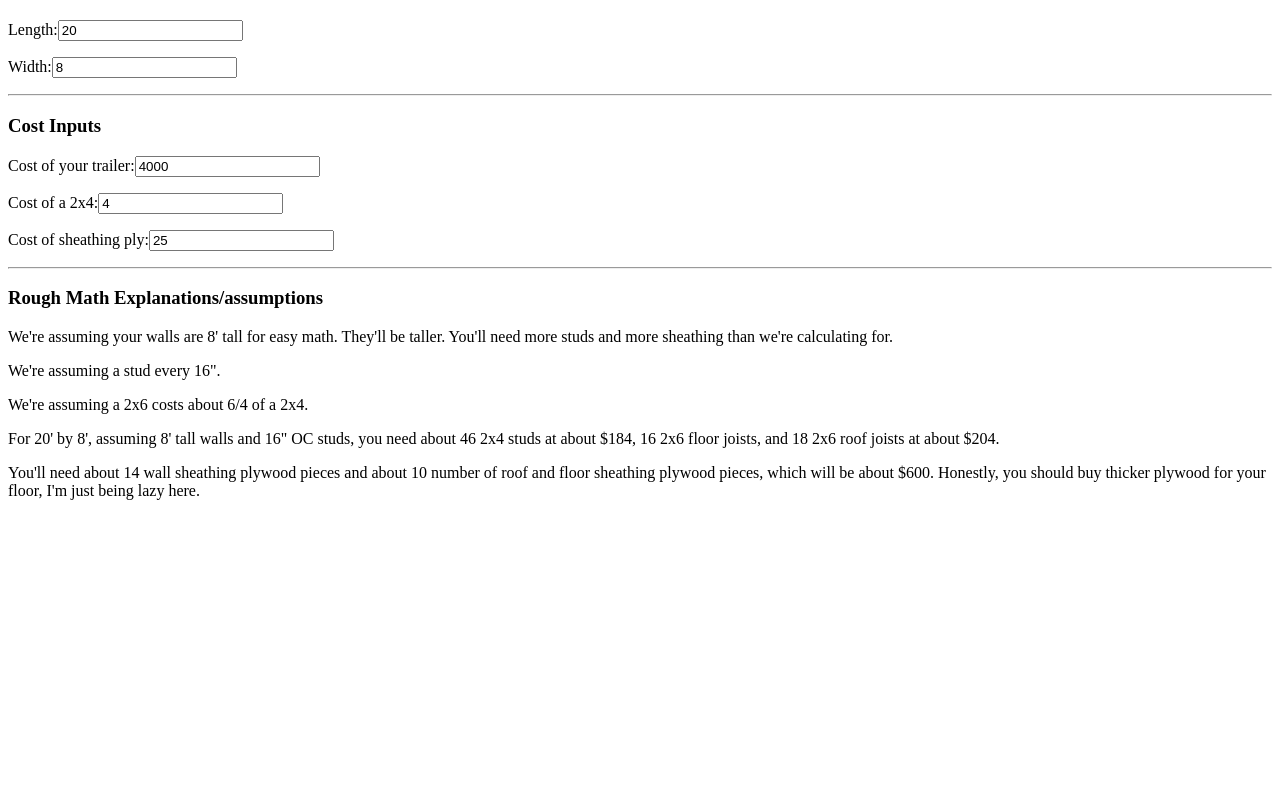
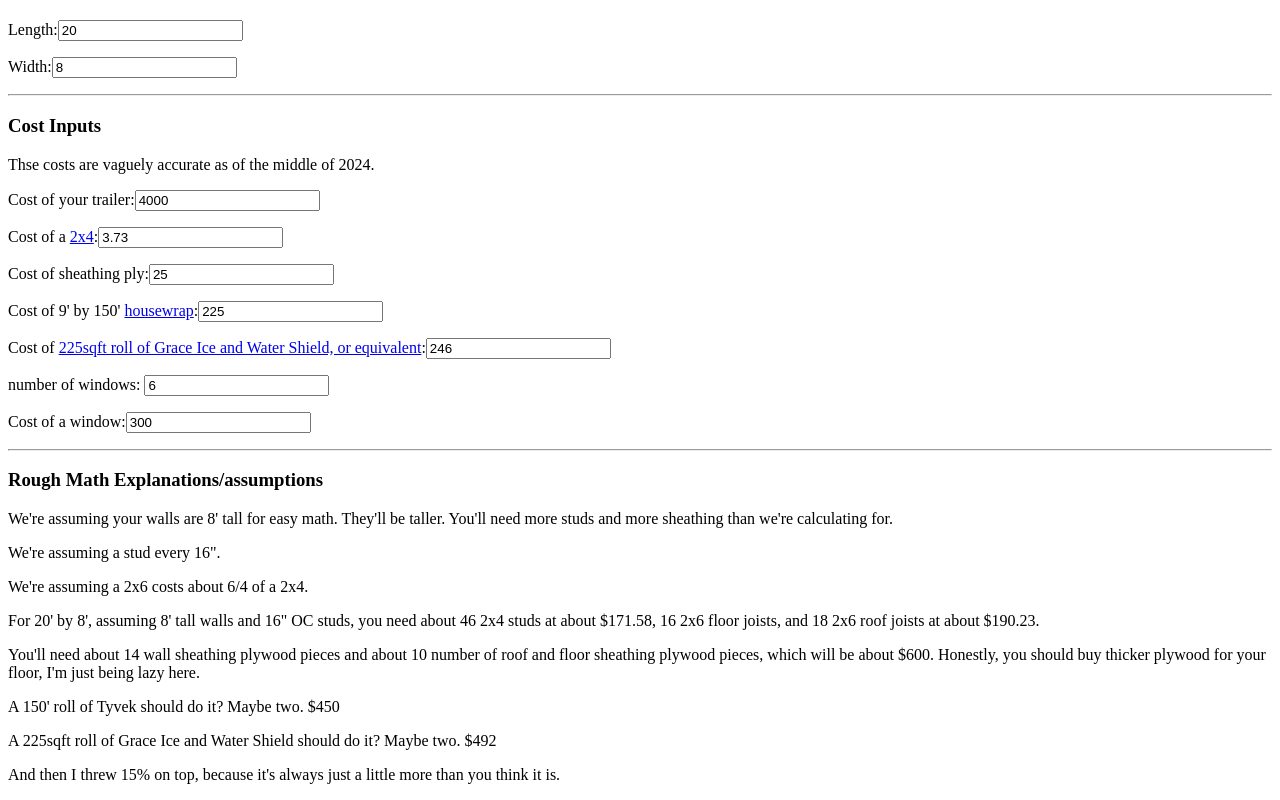
Before and after one commit to tonydiethelm/tinyhouseguesstimate, a SvelteKit app: page / in a window 1280 px wide. Shown: the part 241-1041 px from the top of the page. Before the commit the page ends 800 px from the top, so only its background shows below. Built offline with nearby package versions, Linux system fonts and the light colour scheme.

Commit message:
Further progress on roofing, windows, door costs.

```diff
--- a/src/routes/+page.svelte
+++ b/src/routes/+page.svelte
@@ -23,22 +23,7 @@ We want a running cost DIV floating on the upper right corner.
 
 <script>
 /*
-Calculate:
-2x4BoardFoot cost = cost of stud / length of stud in feet.
-2x6BoardFoot cost = 2x4BoardFoot cost * 6/4
-number of studs = (2L+2W)*12/16+4
-cost of studs = number of studs*cost of stud
-number of floor joists = length*12/16+1
-cost of floor joists = number of floor joists*width*2x6BoardFootCost.
-number of roof joists = number of floor joists + 2
-cost of roof joists = number of floor joists*(width+2)*2x6BoardFootCost
-circumference in feet = length*2+width*2
-assume 8' tall walls.
-number of wall sheathing ply = circumference /4
-number of roof and floor sheathing ply = 2*(length /4)
-sheathing ply cost = sheathing cost * (number of wall sheathingy ply + number of roof and wall sheathing ply)
-square feet walls = 8*2*length+8*2*width.
-total cost of water barrier = cost of water barrier * square feet walls / square feet barrier roll.
+
 square feet roof = length * 8
 total cost of roof barrier = cost of roof barrier * square feet roof/square feet roof barrier roll.
 total cost of roofing = cost of roofing piece * square feet roof/square feet roofing piece.
@@ -47,13 +32,14 @@ total cost of siding = cost of siding piece * square feet siding/square feet sid
 */
 
 //basic information
-$: totalCost = trailerCost + costOfStuds + costOfFloorJoists + costOfRoofJoists + sheathingPlyCost;
+$: totalCost = trailerCost + costOfStuds + costOfFloorJoists + costOfRoofJoists + sheathingPlyCost
++ houseWrapCost + roofingUnderlaymentCost;
 let length = 20;
 let width = 8;
 
 //trailer and framing costs
 let trailerCost = 4000;
-let twoByFourUnitCost = 4;
+let twoByFourUnitCost = 3.73;
 $: twoByFourBFCost = twoByFourUnitCost/8;
 $: twoBySixBFCost = twoByFourBFCost*6/4;
 $: numberOfStuds = 2*(length+width)*(12/16)+4;
@@ -71,7 +57,43 @@ $: numberOfRoofAndFloorSheathingPly = 2*(length /4);
 $: sheathingPlyCost = sheathingPlyUnitCost * (numberOfWallSheathingPly+numberOfRoofAndFloorSheathingPly);
 
 //housewrap
-let housewrapUnitCost = 225;
+let houseWrapUnitCost = 225;
+let houseWrapCost;
+if(circumference < 150){
+    houseWrapCost = houseWrapUnitCost;
+}
+if(150 < circumference < 300){
+    houseWrapCost = houseWrapUnitCost*2;
+}
+
+//roofing
+let graceIceWaterShieldUnitCost = 246;
+let roofingUnderlaymentCost;
+if(length*width < 225){
+    roofingUnderlaymentCost = graceIceWaterShieldUnitCost;
+}
+if(225 < length*width < 450){
+    roofingUnderlaymentCost = graceIceWaterShieldUnitCost*2;
+}
+
+//windows + door
+let numberOfWindows = 6;
+let windowUnitCost = 300;
+$: windowsCost = numberOfWindows * windowUnitCost;
+
+//electrical
+
+
+//plumbing
+
+
+//drywall
+
+
+//flooring
+
+
+//cabinets
 
 
 </script>
@@ -111,7 +133,7 @@ Cost of drywall:
 
 -->
 <div id='floatingCost'>
-Total Cost: ${totalCost}
+<p>Total Cost: ${(totalCost*1.15).toFixed(2)}</p>
 
 </div>
 
@@ -143,9 +165,17 @@ Total Cost: ${totalCost}
 
 <div id='stuffCostInputs'>
     <h3>Cost Inputs</h3>
+    <p>Thse costs are vaguely accurate as of the middle of 2024.</p>
     <p>Cost of your trailer:<input bind:value={trailerCost}></p>
-    <p>Cost of a 2x4:<input bind:value={twoByFourUnitCost}></p>
+    <p>Cost of a <a href="https://www.homedepot.com/p/2-in-x-4-in-x-8-ft-Prime-Stud-058449/312528776">2x4</a>:<input bind:value={twoByFourUnitCost}></p>
     <p>Cost of sheathing ply:<input bind:value={sheathingPlyUnitCost}></p>
+    <p>Cost of 9' by 150' <a href="https://www.homedepot.com/p/TYVEK-9-ft-x-150-ft-HomeWrap-Housewrap-1350-Sq-Ft-D15540826/308793219">housewrap</a>:<input bind:value={houseWrapUnitCost}></p>
+    <p>Cost of <a href="https://www.homedepot.com/p/GCP-Applied-Technologies-Grace-Ice-and-Water-Shield-36-in-x-75-ft-Roll-Self-Adhered-Roofing-Underlayment-225-sq-ft-5003002/202088840">225sqft roll of Grace Ice and Water Shield, or equivalent</a>:<input bind:value={graceIceWaterShieldUnitCost}></p>
+    <p>number of windows: <input bind:value={numberOfWindows}></p>
+    <p>Cost of a window:<input bind:value={windowUnitCost}></p>
+
+
+
 
 </div>
 
@@ -168,4 +198,10 @@ Total Cost: ${totalCost}
     which will be about ${sheathingPlyCost}. Honestly, you should buy thicker plywood for your floor,
     I'm just being lazy here. </p>
 
+    <p>A 150' roll of Tyvek should do it? Maybe two. ${houseWrapCost}</p>
+
+    <p>A 225sqft roll of Grace Ice and Water Shield should do it? Maybe two. ${roofingUnderlaymentCost}</p>
+
+    <p>And then I threw 15% on top, because it's always just a little more than you think it is.</p>
+
 </div>
```
